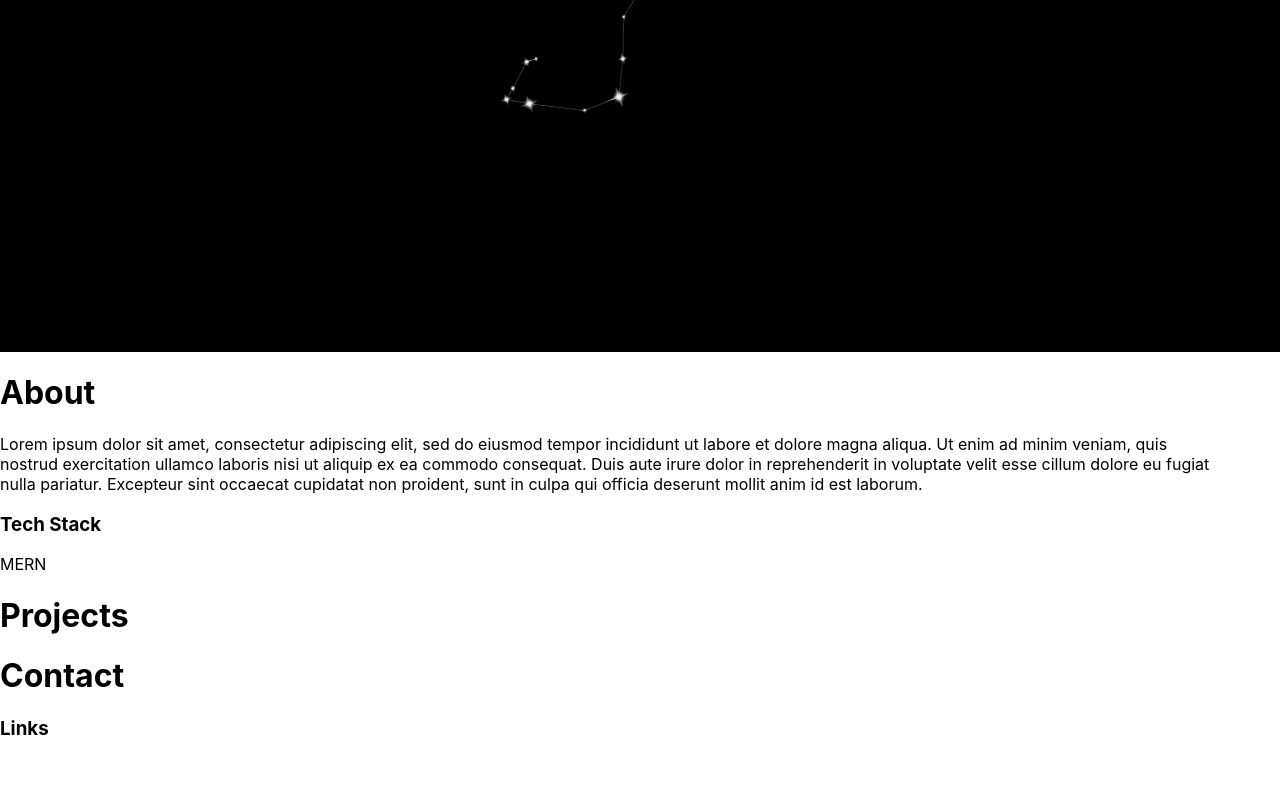
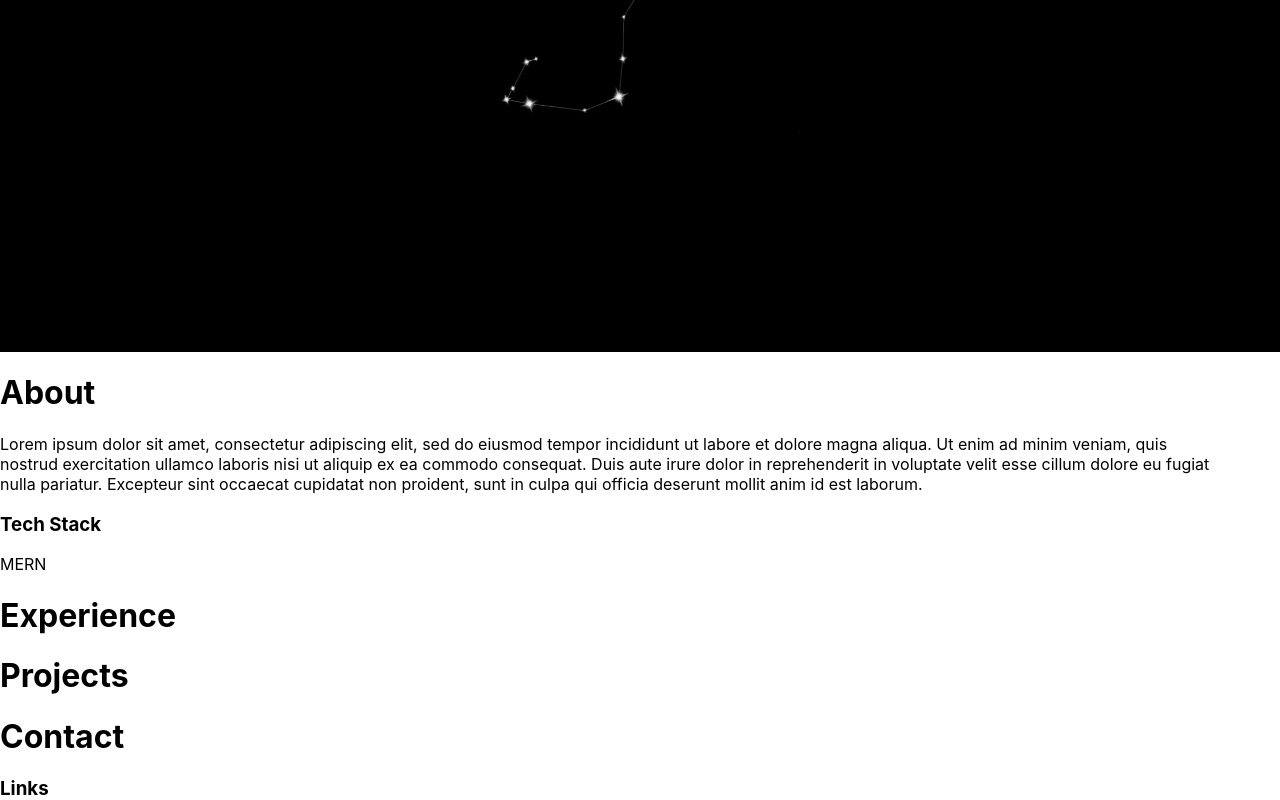
Before and after one commit to AKHIL-GIREESH/Akhil-Gireesh-Portfolio, a React (Create React App) app in the folder portfolio-frontend/: page / in a window 1280 px wide. Shown: the part 448-1248 px from the top of the page. Before the commit the page ends 1188 px from the top, so only its background shows below. Built offline with nearby package versions, Linux system fonts and the light colour scheme.

Commit message:
Experience

```diff
--- a/portfolio-frontend/src/App.js
+++ b/portfolio-frontend/src/App.js
@@ -4,12 +4,14 @@ import Heading from './components/Heading';
 import About from './components/About';
 import Projects from './components/projects';
 import Contact from './components/Contact';
+import Experience from './components/Experience';
 
 function App() {
   return (
     <div className="App">
       <Heading/>
       <About/>
+      <Experience/>
       <Projects/>
       <Contact/>
     </div>
--- /dev/null
+++ b/portfolio-frontend/src/components/Experience.js
@@ -0,0 +1,9 @@
+const Experience = () => {
+    return (
+    <h1>
+        Experience
+    </h1>
+    )
+}
+
+export default Experience
```
